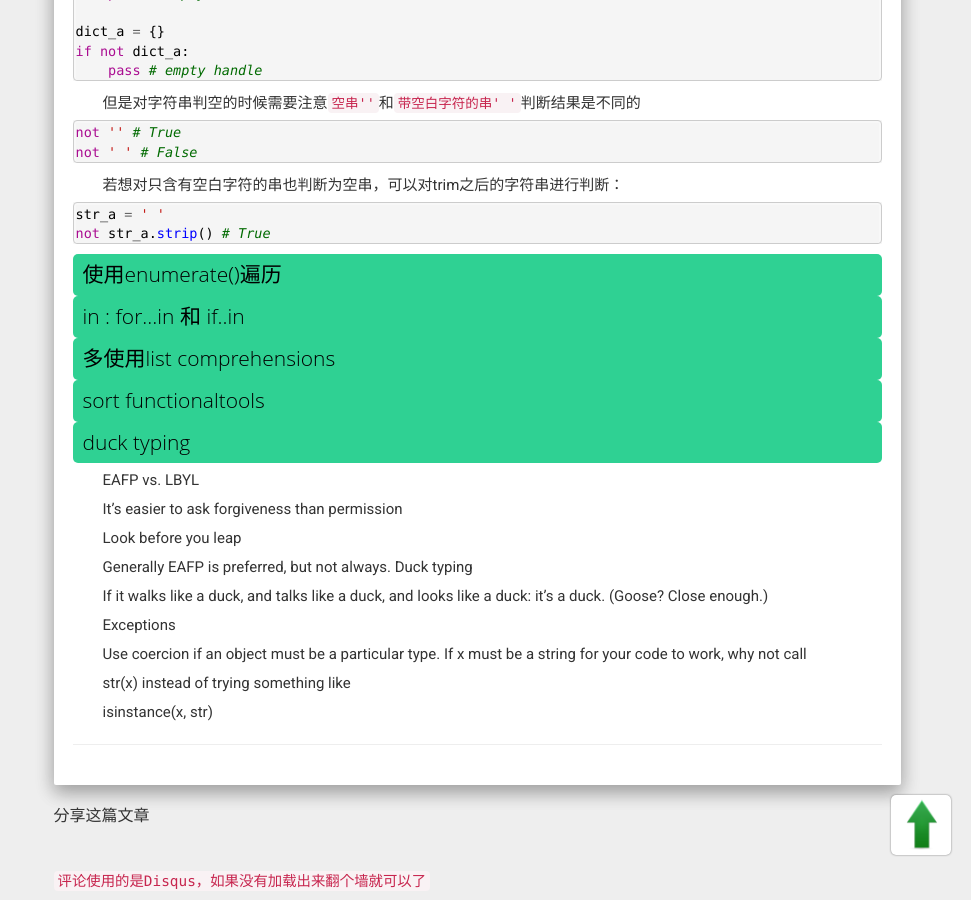
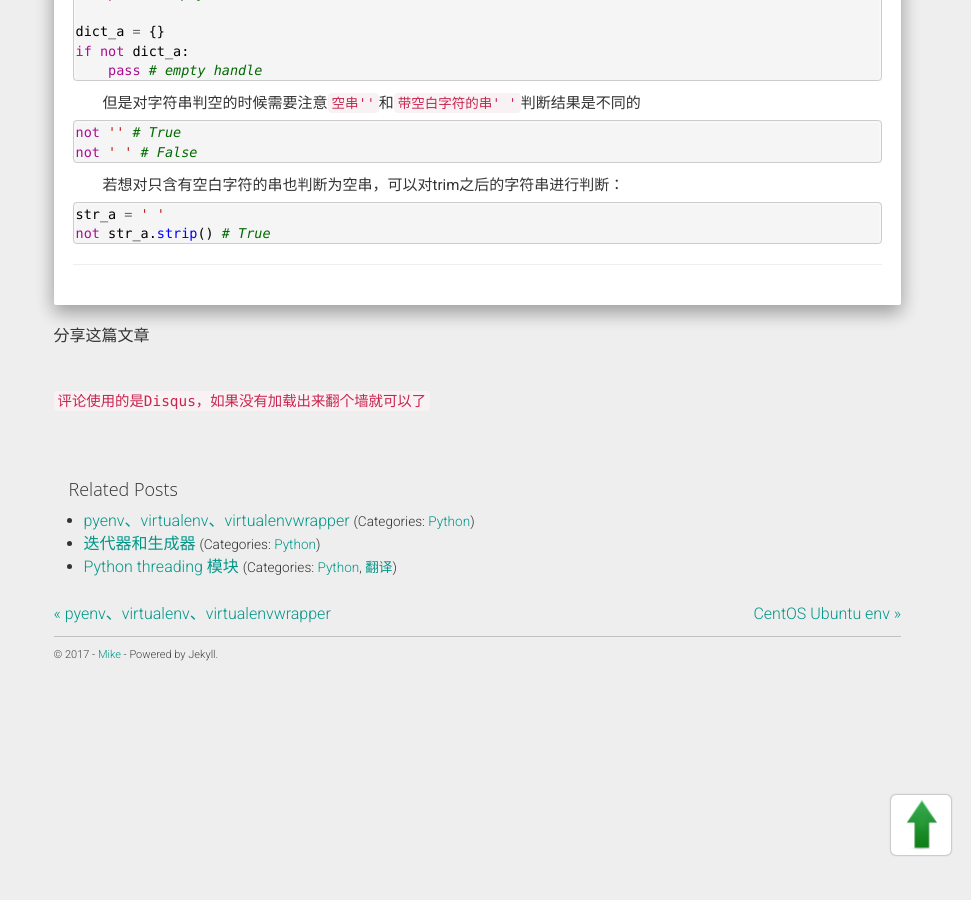
Before and after one commit to iampythoner/iampythoner.github.io, a Jekyll site: the page built from _posts/2017-10-28-idioms.md, in a window 1280 px wide and 900 px high, scrolled down 2773 px. Shown: the whole window, without its empty margins (309-1280 px from the left). Built offline with Jekyll 4.4.1, drawn with Linux system fonts in a browser that asks for light colours; nearby versions of some CDN libraries; comment, search, counter and statistics services are not loaded.

Commit message:
no message

````diff
--- a/_posts/2017-10-28-idioms.md
+++ b/_posts/2017-10-28-idioms.md
@@ -144,32 +144,3 @@ not ' ' # False
 str_a = ' '
 not str_a.strip() # True
 ```
-
-## 使用enumerate()遍历
-
-## in : for...in 和 if..in
-
-## 多使用list comprehensions
-
-## sort functionaltools
-
-## duck typing
-EAFP vs. LBYL
-
-It's easier to ask forgiveness than permission
-
-Look before you leap
-
-Generally EAFP is preferred, but not always.
-Duck typing
-
-If it walks like a duck, and talks like a duck, and looks like a duck: it's a duck. (Goose? Close enough.)
-
-Exceptions
-
-Use coercion if an object must be a particular type. If x must be a string for your code to work, why not call
-
-str(x)
-instead of trying something like
-
-isinstance(x, str)
````
